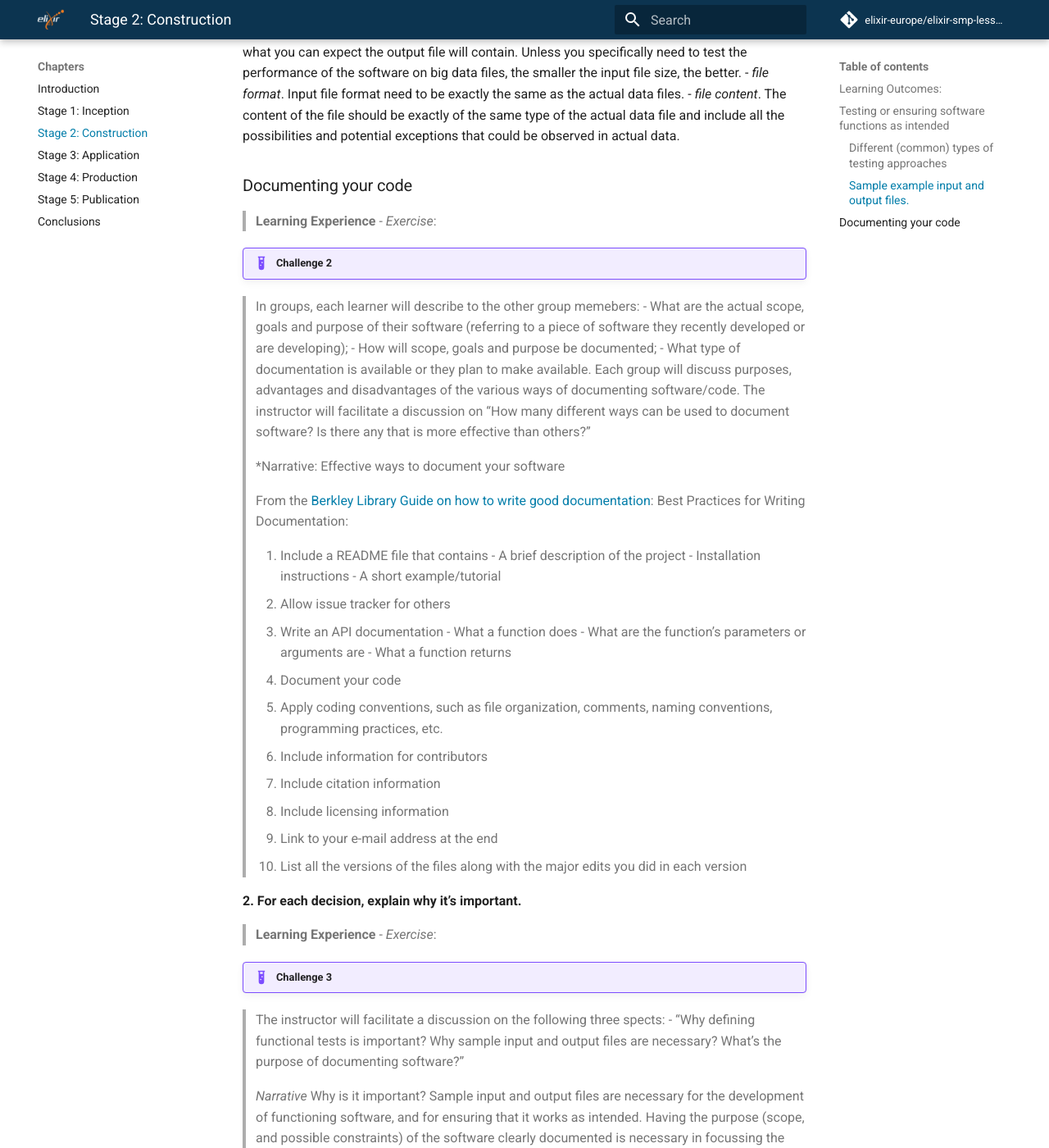
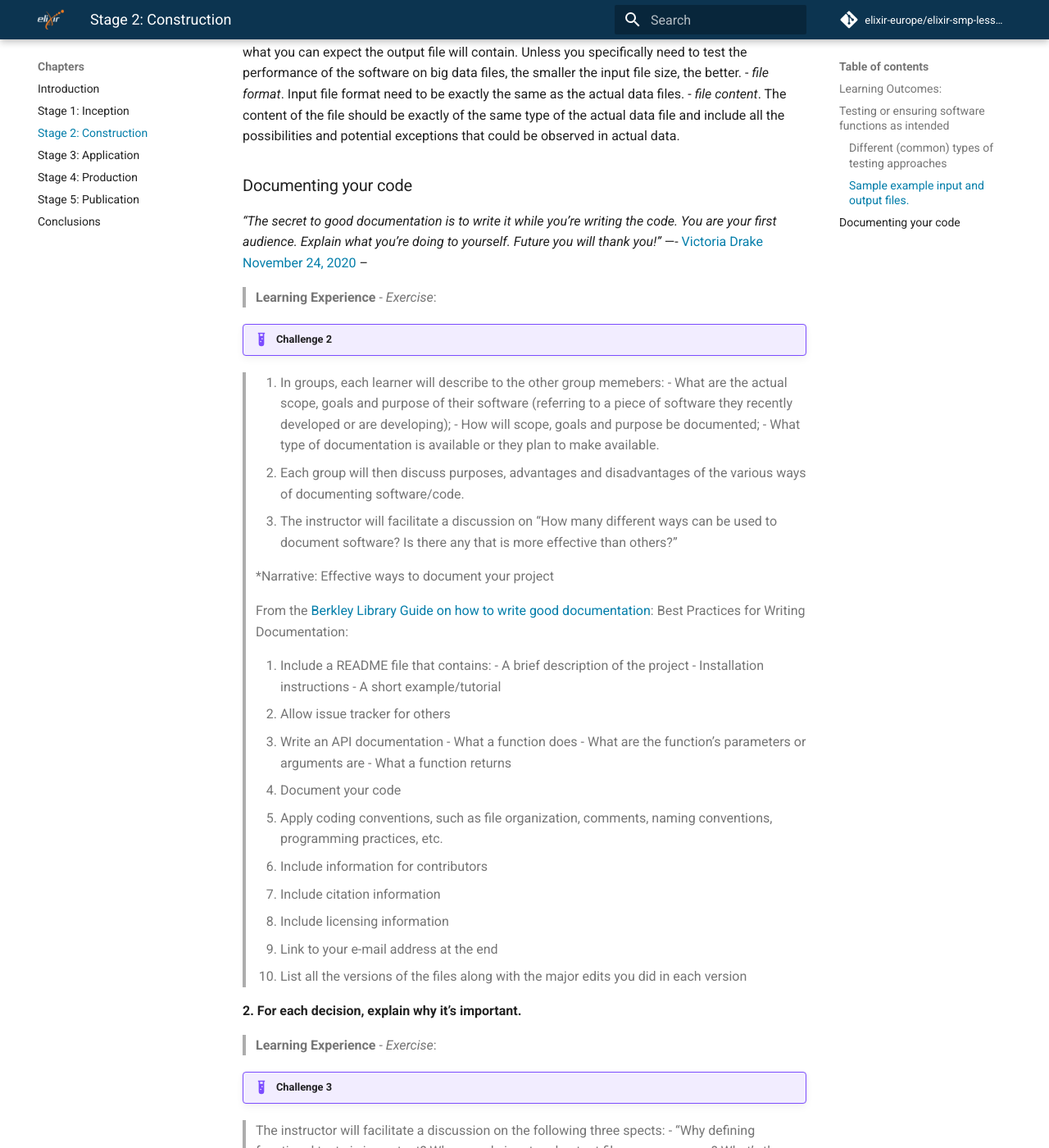
Before and after one commit to elixir-europe/elixir-smp-lesson, an MkDocs documentation site: the page built from docs/chapters/stage2_construction.md, in a window 1280 px wide and 1400 px high, scrolled down 1693 px. Shown: the whole window at 82% size. Built offline with MkDocs 1.6.1 and Material for MkDocs 9.7.7, drawn with Linux system fonts in a browser that asks for light colours; comment, search, counter and statistics services are not loaded.

Commit message:
Update stage2_construction.md

```diff
--- a/docs/chapters/stage2_construction.md
+++ b/docs/chapters/stage2_construction.md
@@ -54,22 +54,25 @@ These files should have the same format and content type of the actual data file
 
 ### Documenting your code
 
+*"The secret to good documentation is to write it while you're writing the code. You are your first audience. Explain what you're doing to yourself. Future you will thank you!"*
+—- [Victoria Drake November 24, 2020](https://twitter.com/victoriadotdev/status/1331262801797652483?ref_src=twsrc%5Etfw) --
+
 > **Learning Experience** - *Exercise*:
 
 !!! example "Challenge 2"
-> In groups, each learner will describe to the other group memebers:
+> 1. In groups, each learner will describe to the other group memebers:
 > - What are the actual scope, goals and purpose of their software (referring to a piece of software they recently developed or are developing);
 > - How will scope, goals and purpose be documented;
 > - What type of documentation is available or they plan to make available.
-> Each group will discuss purposes, advantages and disadvantages of the various ways of documenting software/code.
-> The instructor will facilitate a discussion on "How many different ways can be used to document software? Is there any that is more effective than others?"
+> 2. Each group will then discuss purposes, advantages and disadvantages of the various ways of documenting software/code.
+> 3. The instructor will facilitate a discussion on "How many different ways can be used to document software? Is there any that is more effective than others?"
 
-> *Narrative: Effective ways to document your software
+> *Narrative: Effective ways to document your project
 
 > From the [Berkley Library Guide on how to write good documentation](https://guides.lib.berkeley.edu/how-to-write-good-documentation):
 > Best Practices for Writing Documentation:
 
-> 1. Include a README file that contains
+> 1. Include a README file that contains:
 > - A brief description of the project
 > - Installation instructions
 > - A short example/tutorial
```
